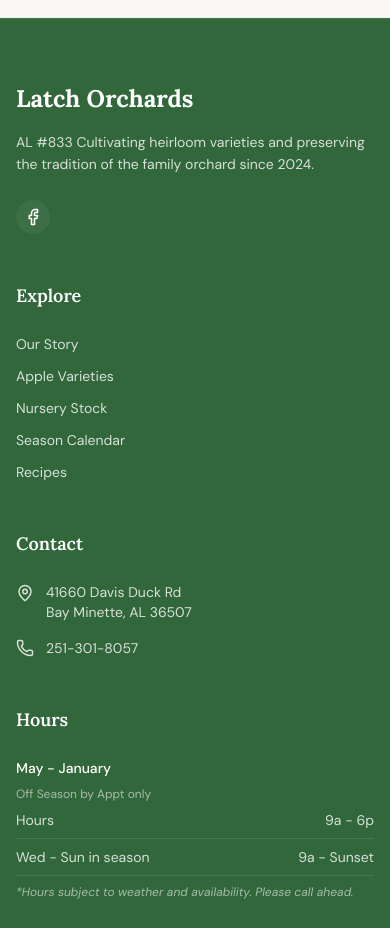
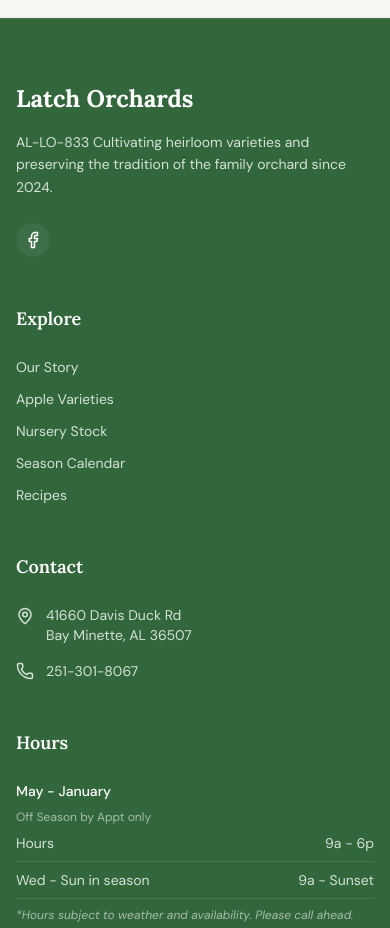
Before and after one commit to photog1500/website13jan, a React (Vite) app: page / in a window 390 px wide. Shown: the part 7940-8868 px from the top of the page. Built offline with nearby package versions, Linux system fonts and the light colour scheme.

Commit message:
Update Footer.tsx
fixed phone, changed format on license

```diff
--- a/src/components/layout/Footer.tsx
+++ b/src/components/layout/Footer.tsx
@@ -12,7 +12,7 @@ export function Footer() {
           <div className="md:col-span-1 space-y-4">
             <h3 className="font-serif text-2xl font-bold">Latch Orchards</h3>
             <p className="text-primary-foreground/80 text-sm leading-relaxed">
-              AL #833    Cultivating heirloom varieties and preserving the tradition of the family orchard since 2024.
+              AL-LO-833    Cultivating heirloom varieties and preserving the tradition of the family orchard since 2024.
             </p>
             <div className="flex gap-4 pt-2">
               <a href="https://www.facebook.com/profile.php?id=61578202290021" target="_blank" rel="noopener noreferrer" className="hover:text-accent transition-colors p-2 bg-white/5 rounded-full hover:bg-white/10">
@@ -46,7 +46,7 @@ export function Footer() {
               </li>
               <li className="flex items-center gap-3">
                 <Phone size={18} className="shrink-0" />
-                <a href="tel:251-301-8057" className="hover:text-white">251-301-8057</a>
+                <a href="tel:251-301-8057" className="hover:text-white">251-301-8067</a>
               </li>
             </ul>
           </div>
```
